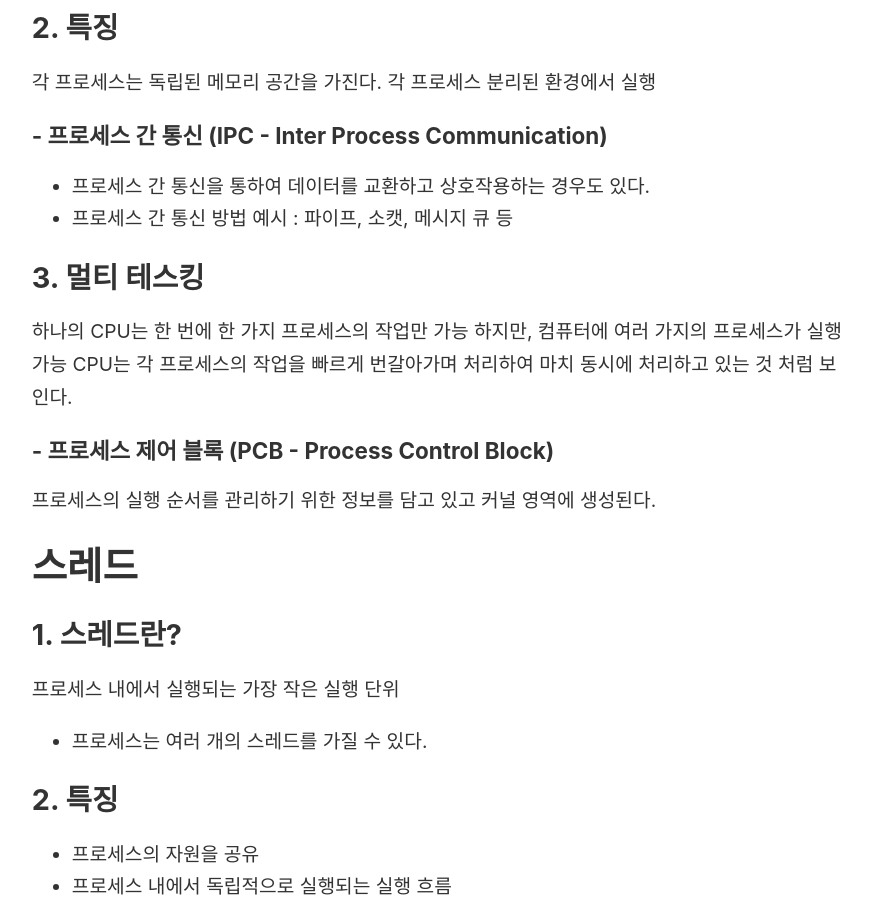
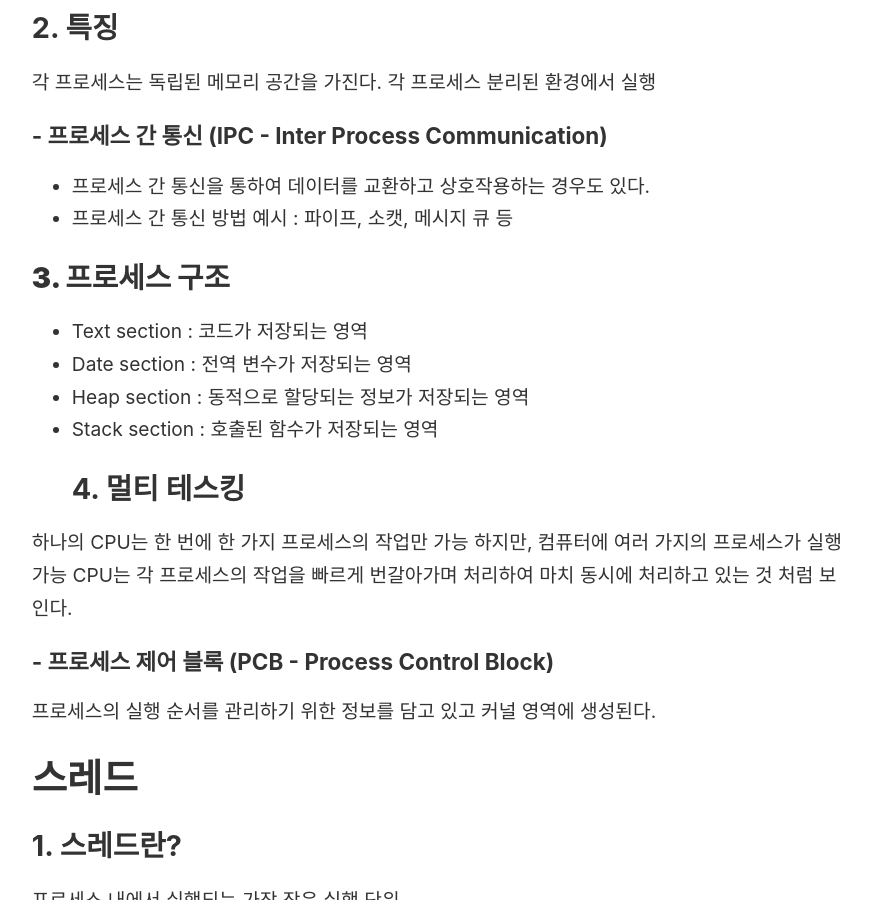
Before and after one commit to rainbow96bear/Obsidian, a Jekyll site: the page built from _notes/CS 6대 과목/2. 운영 체제/프로세스와 스레드.md, in a window 1280 px wide and 900 px high, scrolled down 460 px. Shown: the whole window, without its empty margins (45-916 px from the left). Built offline with Jekyll 4.4.1, drawn with Linux system fonts in a browser that asks for light colours.

Commit message:
프로세스 정보 추가 (프로세스 구조)

```diff
--- a/_notes/CS 6대 과목/2. 운영 체제/프로세스와 스레드.md
+++ b/_notes/CS 6대 과목/2. 운영 체제/프로세스와 스레드.md
@@ -12,7 +12,14 @@
 * 프로세스 간 통신을 통하여 데이터를 교환하고 상호작용하는 경우도 있다.
 * 프로세스 간 통신 방법 예시 : 파이프, 소캣, 메시지 큐 등
 
-## 3. 멀티 테스킹
+## **3. 프로세스 구조**
+
+- Text section : 코드가 저장되는 영역
+- Date section : 전역 변수가 저장되는 영역
+- Heap section : 동적으로 할당되는 정보가 저장되는 영역
+- Stack section : 호출된 함수가 저장되는 영역
+## 4. 멀티 테스킹
+
  하나의 CPU는 한 번에 한 가지 프로세스의 작업만 가능
  하지만, 컴퓨터에 여러 가지의 프로세스가 실행 가능
  CPU는 각 프로세스의 작업을 빠르게 번갈아가며 처리하여 마치 동시에 처리하고 있는 것 처럼 보인다.
```
